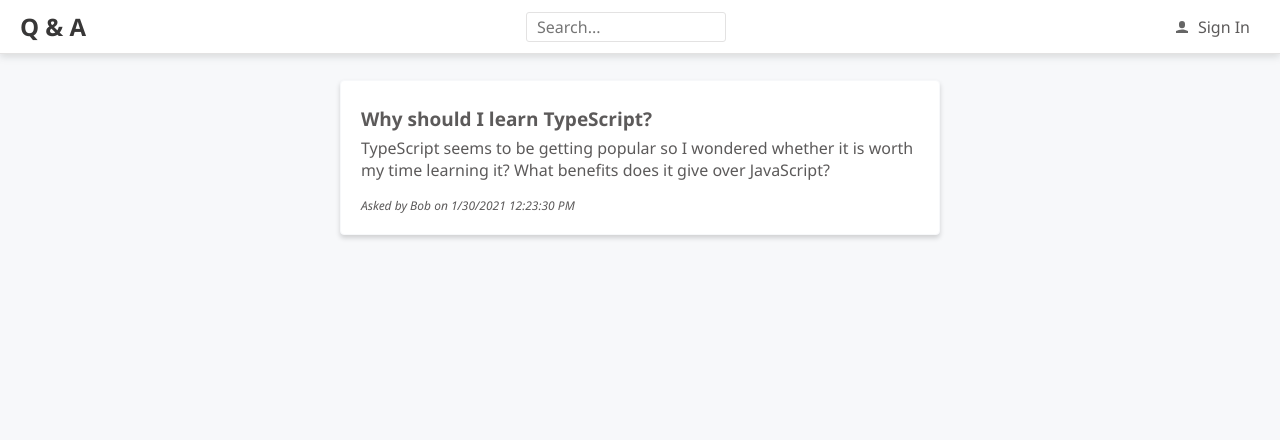
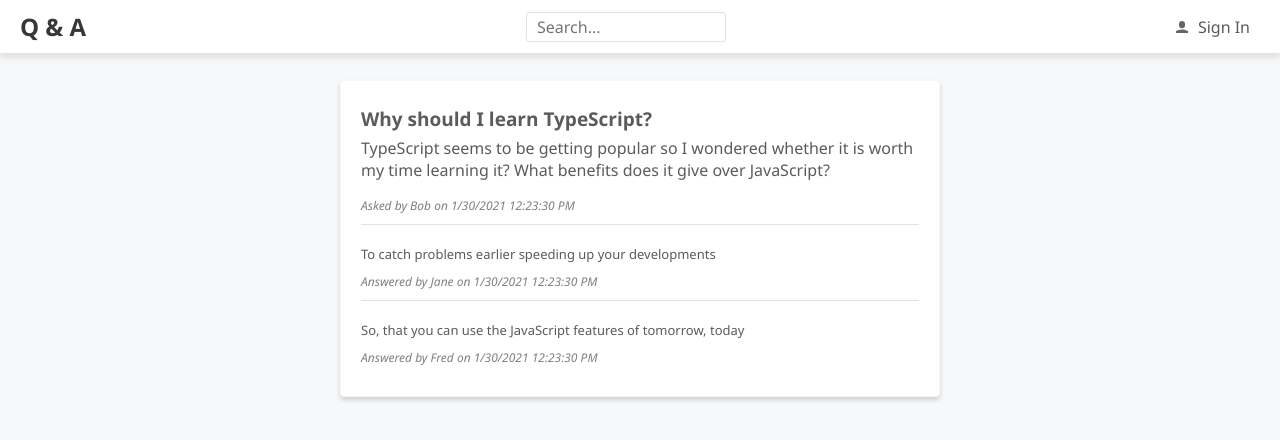
Before and after one commit to assadf/QAndAFrontend, a React (Create React App) app in the folder frontend/: page /questions/1 in a window 1280 px wide. Shown: the top 440 px of the page. Built offline with nearby package versions, Linux system fonts and the light colour scheme.

Commit message:
Implemented Answers List

```diff
--- /dev/null
+++ b/frontend/src/Answer.tsx
@@ -0,0 +1,35 @@
+import { FC } from 'react';
+/** @jsx jsx */
+import { css, jsx } from '@emotion/core';
+import { AnswerData } from './QuestionsData';
+import { gray3 } from './Styles';
+
+interface Props {
+  data: AnswerData;
+}
+
+export const Answer: FC<Props> = ({ data }) => (
+  <div
+    css={css`
+      padding: 10px 0px;
+    `}
+  >
+    <div
+      css={css`
+        padding: 10px 0px;
+        font-size: 13px;
+      `}
+    >
+      {data.content}
+    </div>
+    <div
+      css={css`
+        font-size: 12px;
+        font-style: italic;
+        color: ${gray3};
+      `}
+    >{`Answered by ${
+      data.userName
+    } on ${data.created.toLocaleDateString()} ${data.created.toLocaleTimeString()}`}</div>
+  </div>
+);
--- /dev/null
+++ b/frontend/src/AnswerList.tsx
@@ -0,0 +1,31 @@
+import { FC } from 'react';
+import { AnswerData } from './QuestionsData';
+/** @jsx jsx */
+import { css, jsx } from '@emotion/core';
+import { Answer } from './Answer';
+import { gray5 } from './Styles';
+
+interface Props {
+  data: AnswerData[];
+}
+
+export const AnswerList: FC<Props> = ({ data }) => (
+  <ul
+    css={css`
+      list-style: none;
+      margin: 10px 0 0 0;
+      padding: 0;
+    `}
+  >
+    {data.map((answer) => (
+      <li
+        css={css`
+          border-top: 1px solid ${gray5};
+        `}
+        key={answer.answerId}
+      >
+        <Answer data={answer} />
+      </li>
+    ))}
+  </ul>
+);
--- a/frontend/src/QuestionPage.tsx
+++ b/frontend/src/QuestionPage.tsx
@@ -1,11 +1,12 @@
-import React, { FC, useState, Fragment, useEffect } from 'react';
+import React, { FC, useState, useEffect } from 'react';
 import { Page } from './Page';
 import { RouteComponentProps } from 'react-router-dom';
 import { QuestionData, getQuestion } from './QuestionsData';
 
 /** @jsx jsx */
 import { css, jsx } from '@emotion/core';
-import { gray2, gray3, gray6 } from './Styles';
+import { gray3, gray6 } from './Styles';
+import { AnswerList } from './AnswerList';
 
 interface RouteParams {
   questionId: string;
@@ -61,13 +62,14 @@
               css={css`
                 font-size: 12px;
                 font-style: italic;
-                color: ${gray2};
+                color: ${gray3};
               `}
             >
               {`Asked by ${
                 question.userName
               } on ${question.created.toLocaleDateString()} ${question.created.toLocaleTimeString()}`}
             </div>
+            <AnswerList data={question.answers} />
           </>
         )}
       </div>
```
